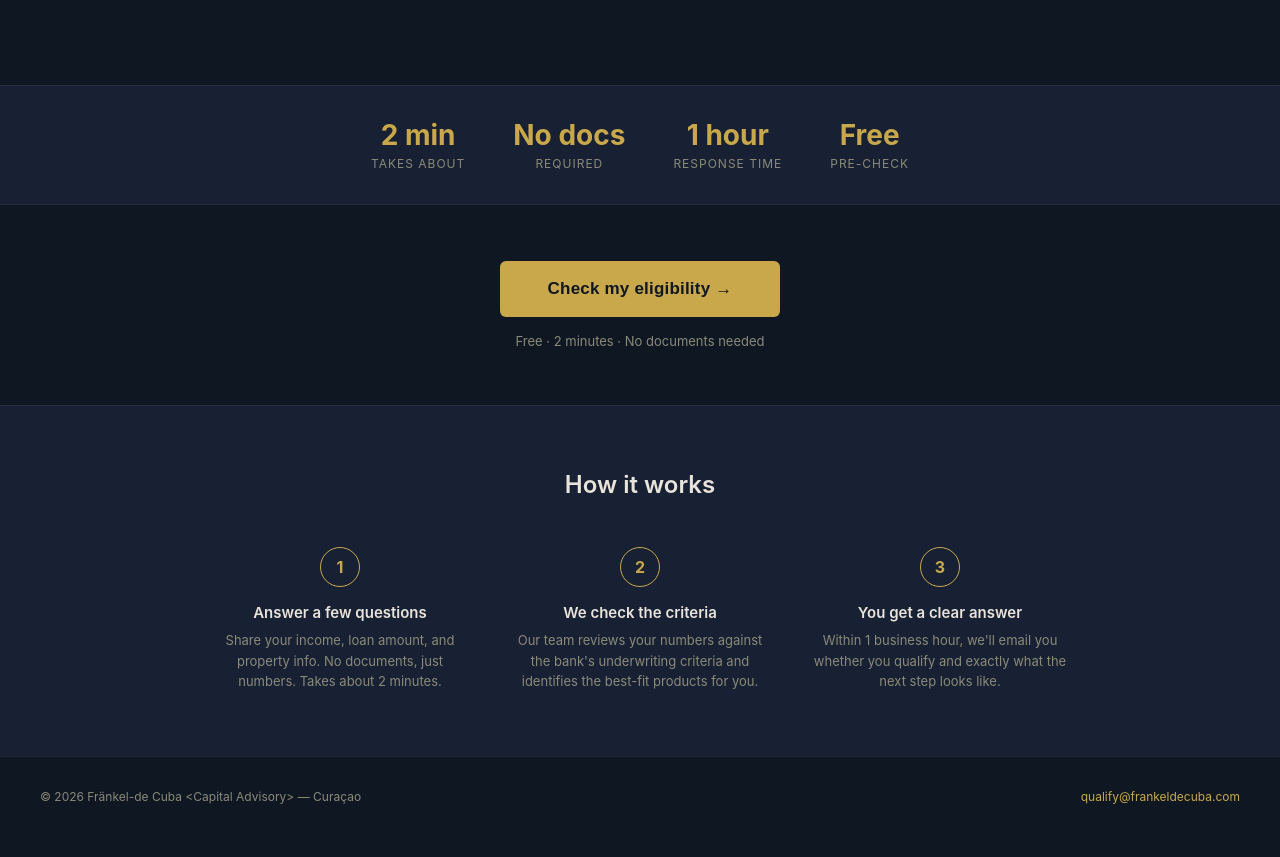
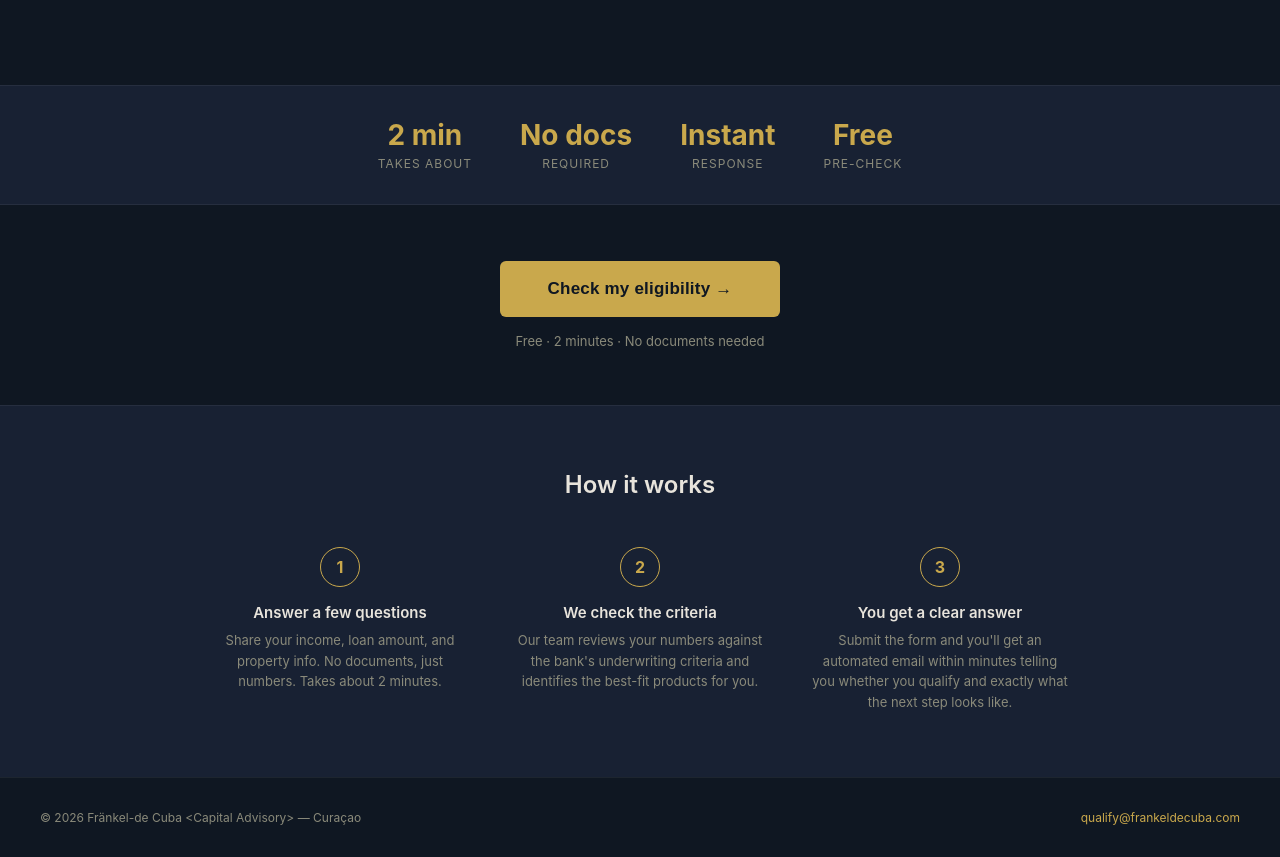
Before and after one commit to jarvis-fdc/qualify, a plain HTML site: page index.html in a window 1280 px wide. Shown: the part 432-1289 px from the top of the page. Before the commit the page ends 1268 px from the top, so only its background shows below. Drawn offline with Linux system fonts and the light colour scheme; a script that the page names is missing.

Commit message:
fix: response time is instant, not 1 hour
Co-Authored-By: Claude Sonnet 4.6 <noreply@anthropic.com>

```diff
--- a/index.html
+++ b/index.html
@@ -295,8 +295,8 @@
       <span class="stat-label">Required</span>
     </div>
     <div class="stat">
-      <span class="stat-value">1 hour</span>
-      <span class="stat-label">Response time</span>
+      <span class="stat-value">Instant</span>
+      <span class="stat-label">Response</span>
     </div>
     <div class="stat">
       <span class="stat-value">Free</span>
@@ -335,7 +335,7 @@
       <div class="step">
         <div class="step-num">3</div>
         <h3>You get a clear answer</h3>
-        <p>Within 1 business hour, we'll email you whether you qualify and exactly what the next step looks like.</p>
+        <p>Submit the form and you'll get an automated email within minutes telling you whether you qualify and exactly what the next step looks like.</p>
       </div>
     </div>
   </section>
```
